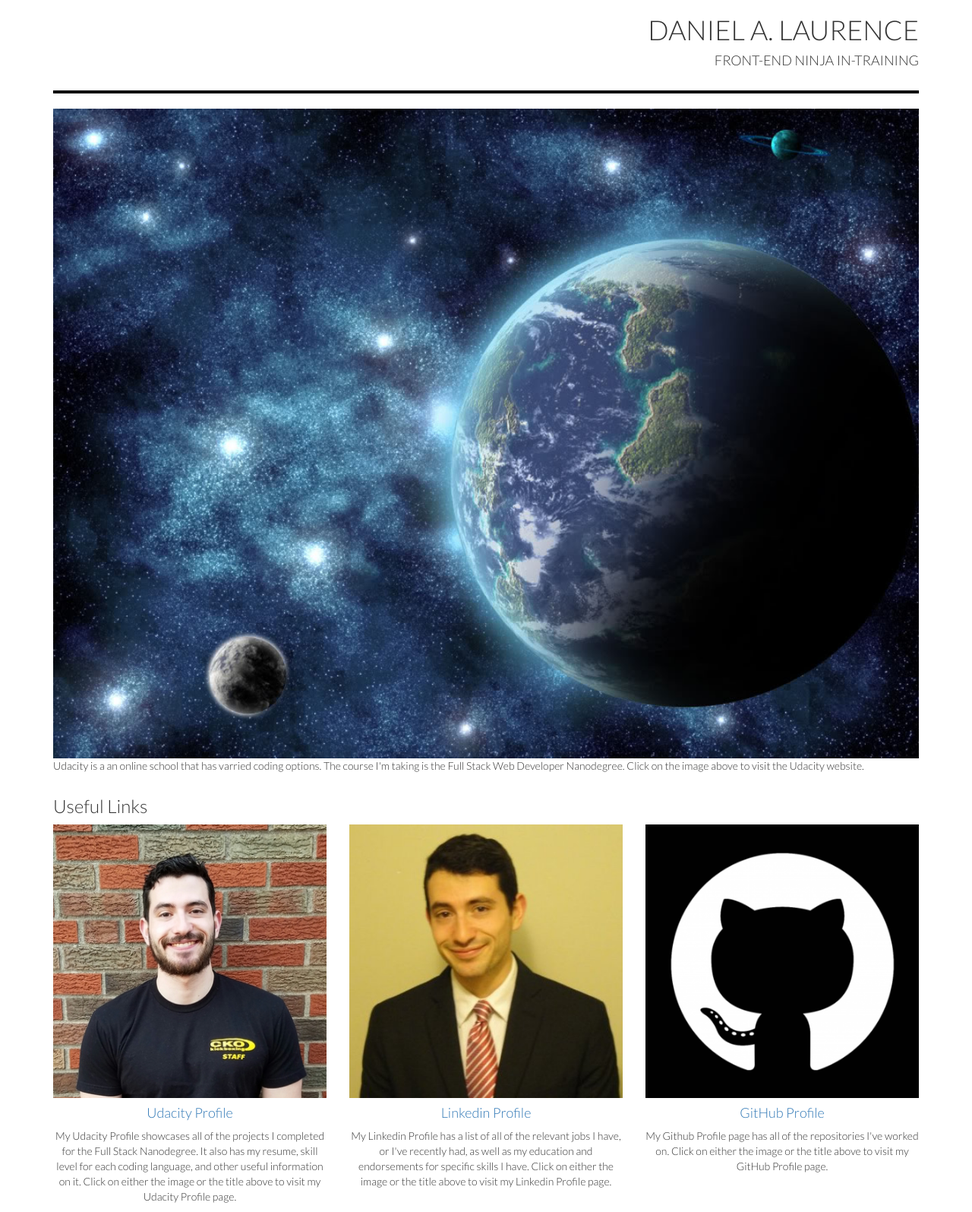
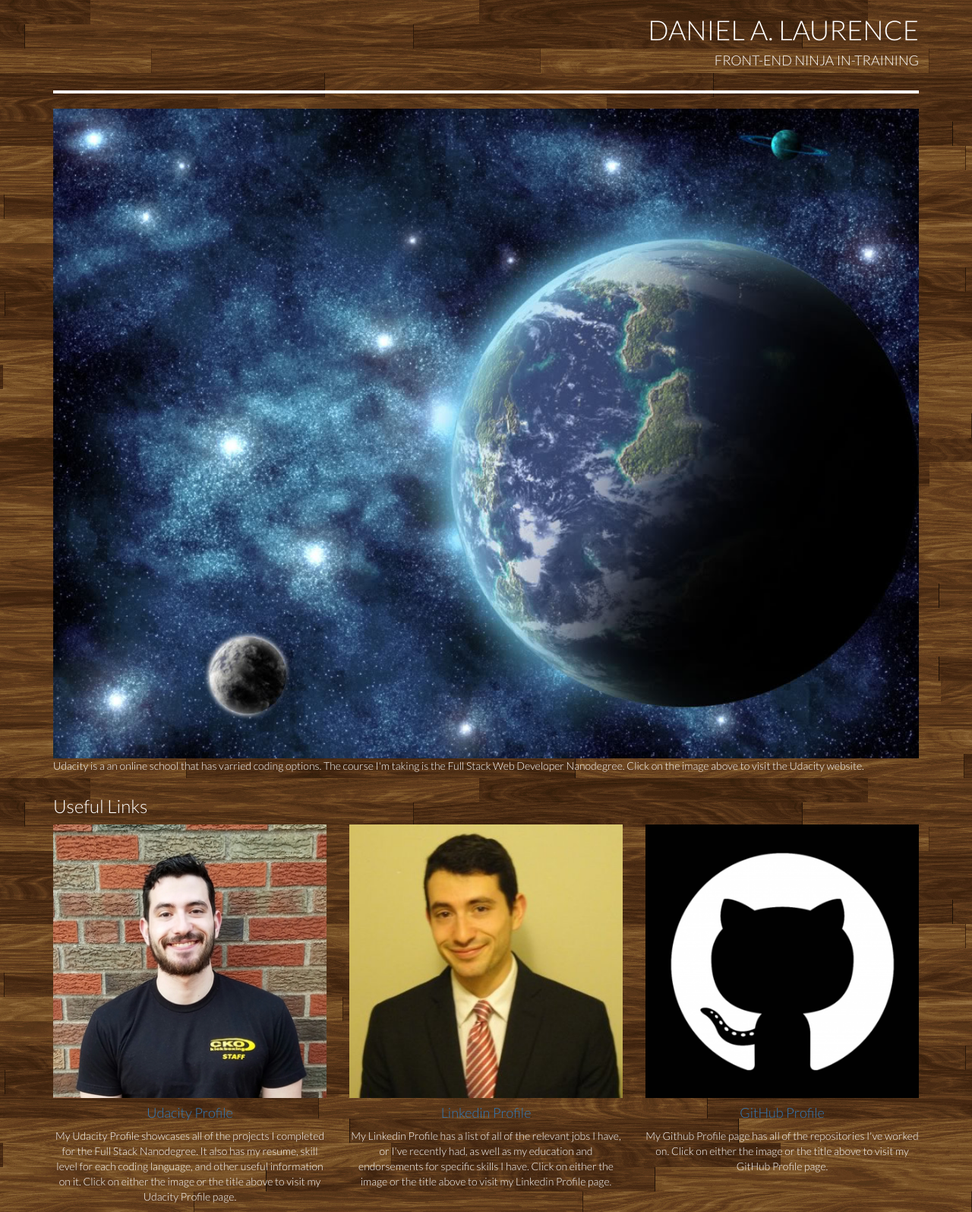
Before and after one commit to dlaurence269/Project_2_Portfolio, a PHP site: page / in a window 1280 px wide. Shown: the whole page at 76% size. Run offline with PHP 8.4, Linux system fonts and the light colour scheme; some web fonts are replaced.

Commit message:
Add Background Image
Add a background image, and change the font to be more visible.

```diff
--- a/main.css
+++ b/main.css
@@ -6,12 +6,14 @@
 
 body {
 	font-family: 'Lato', sans-serif;
-	color: #2d3c49
-	font-size: 100%;
+	color: white;
+	font-size: 100% 2em;
+	background-image: url(images/Wood.jpg);
+    background-attachment: fixed;
 }
 
 hr {
-	border: solid 2px black;
+	border: solid 2px white;
 }
 
 /* entypo */
```
Also changed, not shown: images/Wood.jpg (added).
